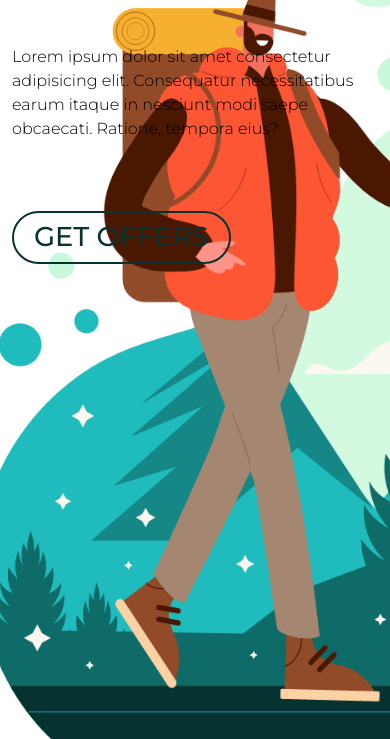
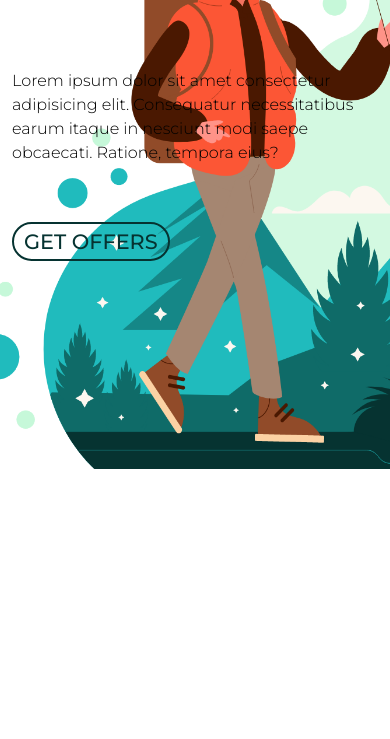
Before and after one commit to bajo3d/travel-wild.github.io, a plain HTML site: page index.html in a window 390 px wide. Shown: the part 235-974 px from the top of the page. After the commit the page ends 844 px from the top, so only its background shows below. Drawn offline with nearby package versions, Linux system fonts and the light colour scheme; files that its build step writes are made by us from their sources.

Commit message:
Perubahan gambar responsive

```diff
--- a/sass/main.scss
+++ b/sass/main.scss
@@ -111,7 +111,7 @@ section {
 
   @media screen and (max-width: 992px) {
     h1 {
-      margin-top: 2em;
+      margin-top: 1em;
       color: $primaryColor;
       font-weight: 900;
       font-size: 2.5em;
@@ -127,10 +127,28 @@ section {
     }
 
     p {
-      margin-top: 3em;
+      margin-top: 7em;
       color: black;
       font-weight: 300;
       font-size: 1em;
+    }
+
+    button {
+      margin-top: 2em;
+      margin-bottom: 10em;
+      padding: 2px 10px;
+      text-transform: uppercase;
+      font-weight: 500;
+      font-size: 1.3em;
+      color: $primaryColor;
+      border: 2px solid $primaryColor;
+      border-radius: 2em;
+      background-color: transparent;
+
+      &:hover {
+        background-color: $primaryColor;
+        color: white;
+      }
     }
   }
 }
@@ -141,5 +159,6 @@ section {
     background-size: cover;
     background-position: top center;
     background-repeat: no-repeat;
+    height: 70%;
   }
 }
```
Also changed, not shown: sass/main.css, 1 other file.
